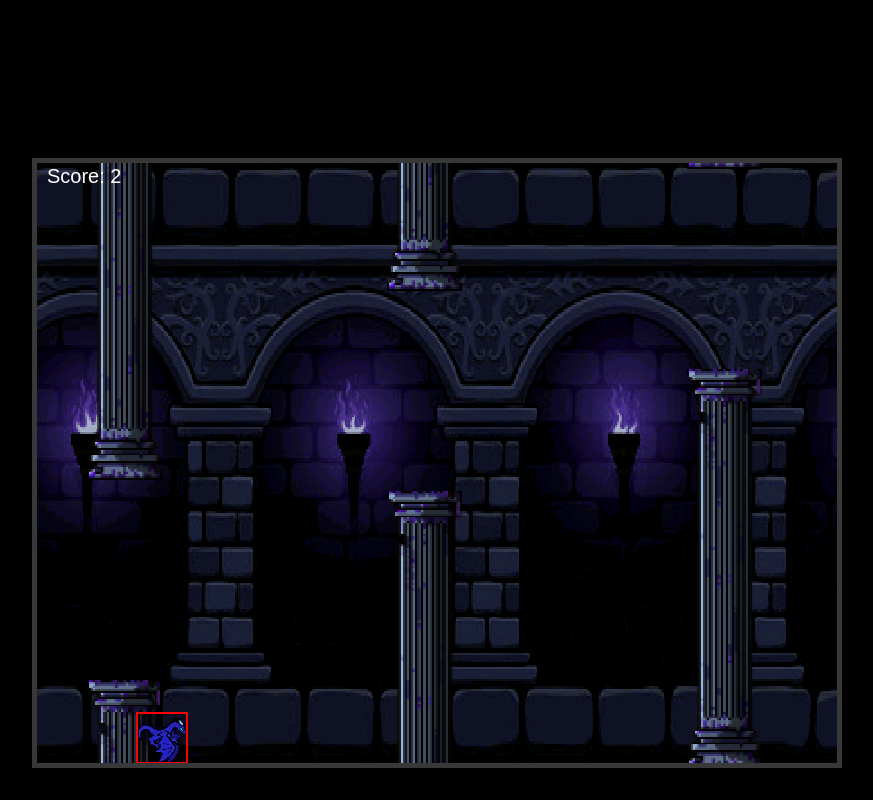
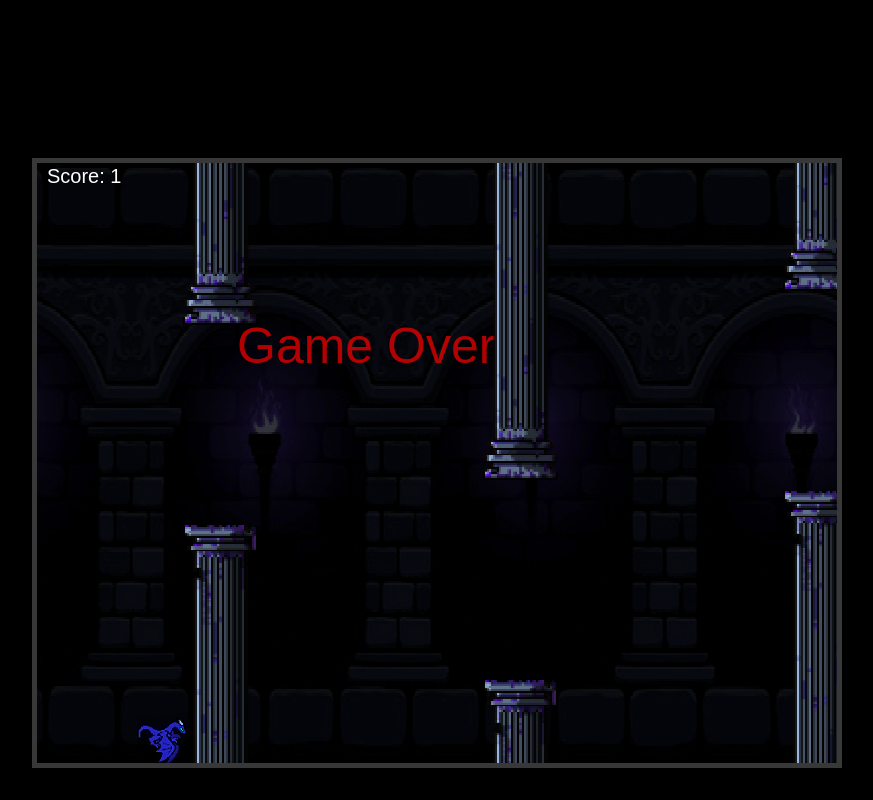
Before and after one commit to Eliasko6562/Flappy-Dragon, a plain HTML site: page index.html in a window 1280 px wide. Shown: the whole page, without its empty margins (203-1076 px from the left). Drawn offline with Linux system fonts and the light colour scheme.

Commit message:
Fixed hitbox collision and added game OVer screen (Credits to David for amazing help :) Thank you!)

```diff
--- a/Flappy_Dragon/index.html
+++ b/index.html
@@ -8,7 +8,6 @@
 </head>
 <body>
     <canvas id="canvas" width="800" height="600"></canvas>
-    <script src="./scripts/gameOver.js"></script>
     <script src="./scripts/background.js"></script>
     <script src="./scripts/pipe.js"></script>
     <script src="./scripts/player.js"></script>
--- a/Flappy_Dragon/scripts/main.js
+++ b/scripts/main.js
@@ -10,9 +10,14 @@ let pillars = new Image();
     pillars.src = "../images/Pillar.png";
 let background = new Background();
 let score = 0;
+let gameOverFlag = false;
 
 
 function main() {
+    if (gameOverFlag){
+        return;
+    }
+
     frametime = (Date.now() - frametime) / 1000;
     background.update();
 
--- a/Flappy_Dragon/scripts/pipe.js
+++ b/scripts/pipe.js
@@ -7,7 +7,7 @@ class Pipe {
     }
 
     draw() {
-        c.drawImage(pillars,this.x - player.x, this.y, this.w, this.h);
+        c.drawImage(pillars,this.x - player.x + player.initialX, this.y, this.w, this.h);
     }
 }
 
--- a/Flappy_Dragon/scripts/player.js
+++ b/scripts/player.js
@@ -1,6 +1,7 @@
 class Player {
     constructor() {
-        this.x = 100
+        this.initialX = 100;
+        this.x = this.initialX;
         this.y = 100
         this.scale = 50
         this.jumpPower = 300
@@ -58,11 +59,20 @@ class Player {
 
     hitbox() {
         for (let i = 0; i < pipes.length; i++) {
+            const pipe = pipes[i];
+
             if (
-            this.x < pipes[i].x + pipes[i].w &&
-            this.x + this.scale > pipes[i].x &&
-            this.y < pipes[i].y + pipes[i].h &&
-            this.y + this.scale > pipes[i].y
+                ( // if player is between pipes on x axies
+                    this.x > pipe.x && this.x < pipe.x + pipe.w ||
+                    this.x + this.scale > pipe.x && this.x + this.scale < pipe.x + pipe.w
+                ) && ( // and if player is between pipes on y axis
+                    this.y > pipe.y && this.y < pipe.y + pipe.h ||
+                    this.y + this.scale > pipe.y && this.y + this.scale < pipe.y + pipe.h
+                )
+            // this.x < pipes[i].x + pipes[i].w &&
+            // this.x + this.scale > pipes[i].x &&
+            // this.y < pipes[i].y + pipes[i].h &&
+            // this.y + this.scale > pipes[i].y
             ) {
             console.log("hit");
             gameOver();
@@ -83,25 +93,28 @@ class Player {
             c.drawImage(this.dragonEnd, 100, this.y, this.scale, this.scale);
         }
         Text(10, 20, "white", "20px Arial", "Score: " + score);
-        c.strokeStyle = "red";
-        c.lineWidth = 2;
-        c.strokeRect(100, this.y, this.scale, this.scale);
     }
 }
 
-function drawRelativeToPlayer(x, y, w, h, color) {
+/*function drawRelativeToPlayer(x, y, w, h, color) {
     c.fillStyle = color;
     c.fillRect(x - player.x + 100, y, w, h);
-}
+}*/
 
 function Text(x, y, color, font, text) {
     c.fillStyle = color;
     c.font = font;
+    c.globalCompositeOperation = "source-over";
     c.fillText(text, x, y);
 }
 
 function gameOver() {
+    gameOverFlag = true;
+    c.fillStyle = "black";
+    c.globalAlpha = 0.7;
+    c.fillRect(0, 0, canvas.width, canvas.height);
 
-    location.reload();
 
+    Text(200, 200, "red", "50px Arial", "Game Over");
+    c.globalAlpha = 1;
 }
```
Also changed, not shown: images/Background.jpg (renamed from Flappy_Dragon/images/Background.jpg), images/Pillar.png (renamed from Flappy_Dragon/images/Pillar.png), images/dragonEnd.png (renamed from Flappy_Dragon/images/dragonEnd.png), images/dragonMid.png (renamed from Flappy_Dragon/images/dragonMid.png), images/dragonStart.png (renamed from Flappy_Dragon/images/dragonStart.png), scripts/background.js (renamed from Flappy_Dragon/scripts/background.js), style.css (renamed from Flappy_Dragon/style.css).
